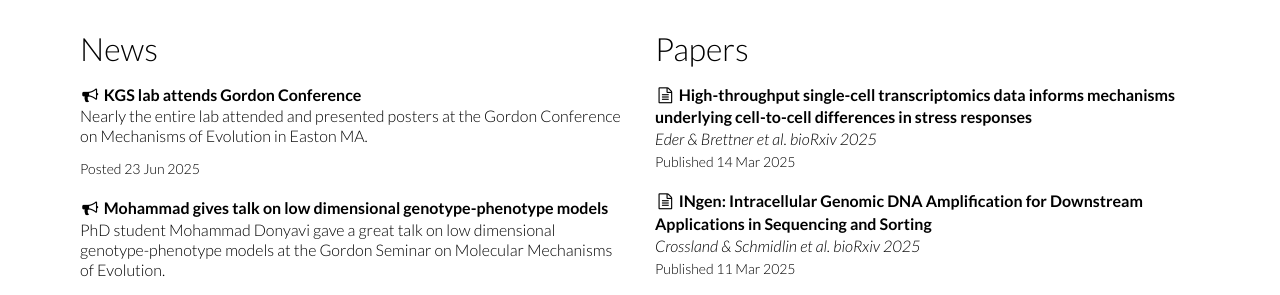
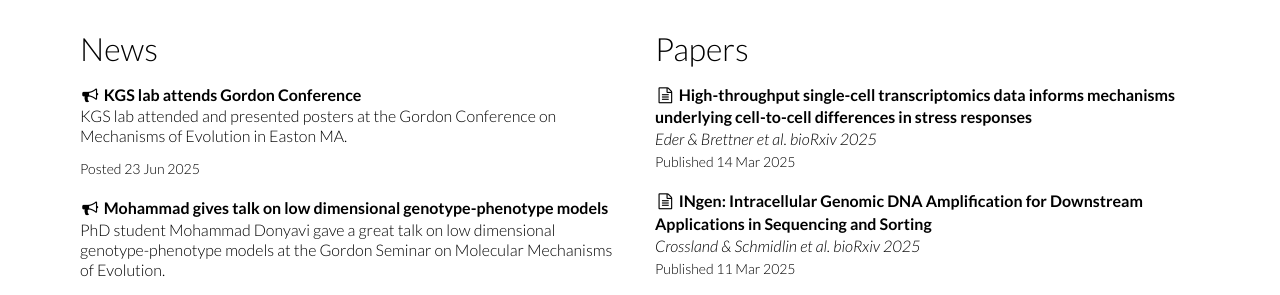
Before and after one commit to Samerotte-Lab/Samerotte-Lab.github.io, a Jekyll site: the page built from index.html, in a window 1280 px wide and 900 px high, scrolled down 562 px. Shown: the part 251-546 px from the top of the window. Built offline with Jekyll 4.4.1, drawn with Linux system fonts in a browser that asks for light colours; nearby versions of some CDN libraries.

Commit message:
edit gordon text

```diff
--- a/news/_posts/2025-06-23-GRC.md
+++ b/news/_posts/2025-06-23-GRC.md
@@ -7,4 +7,4 @@ image: /assets/images/news/GRC.png
 category: news
 tags: [publication]
 ---
-Nearly the entire lab attended and presented posters at the Gordon Conference on Mechanisms of Evolution in Easton MA.
+KGS lab attended and presented posters at the Gordon Conference on Mechanisms of Evolution in Easton MA.
```
